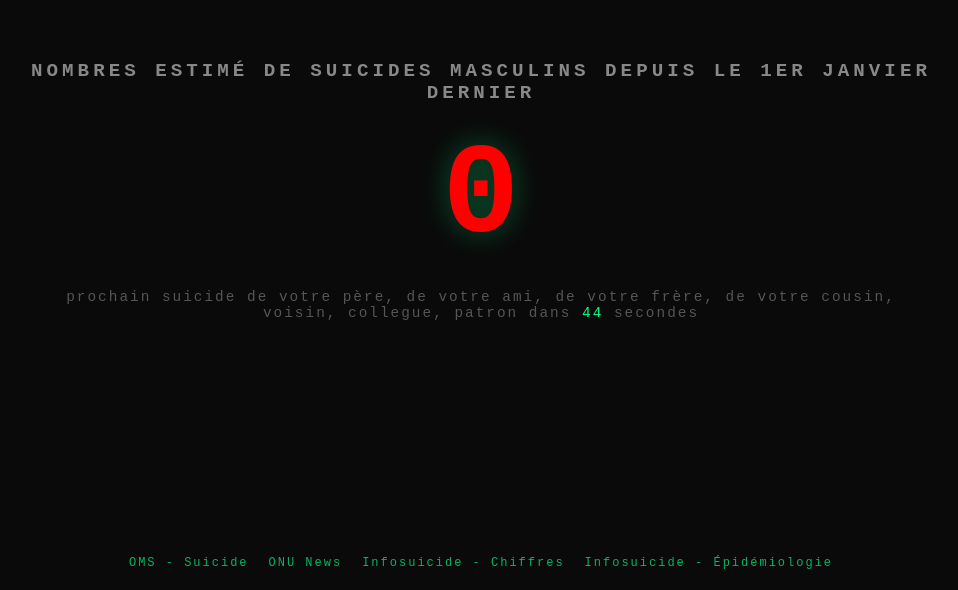
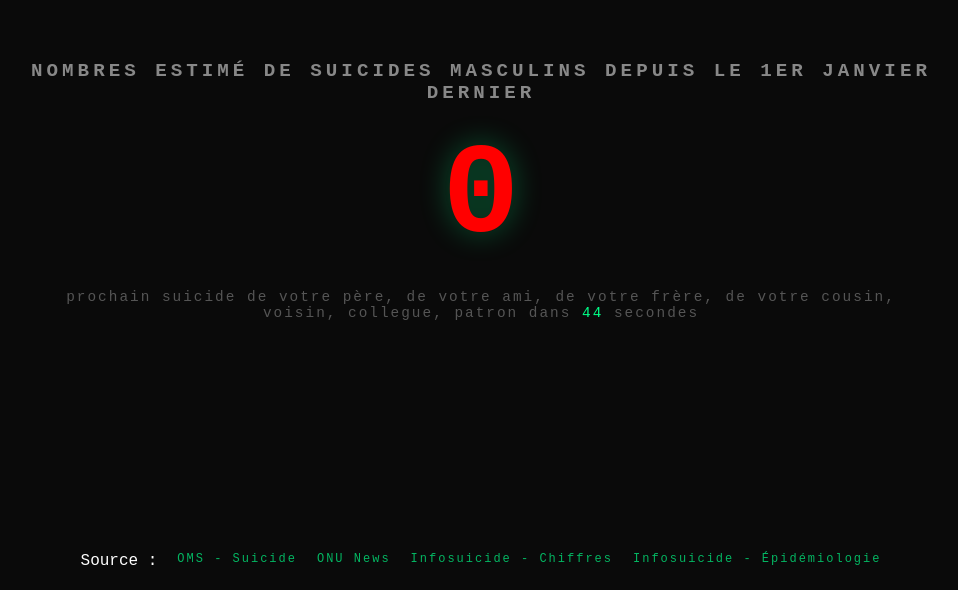
Before and after one commit to Elarass/compteur, a website: page index.html in a window 1280 px wide. Shown: the part 210-800 px from the top of the page, without its empty margins (159-1117 px from the left). Drawn offline with Linux system fonts and the light colour scheme; no server answers.

Commit message:
Add files via upload

```diff
--- a/index.html
+++ b/index.html
@@ -97,6 +97,7 @@
     </div>
 
     <div class="liens">
+	<span class="sources-title">Source :</span>
         <a href="https://www.who.int/fr/news-room/fact-sheets/detail/suicide" target="_blank">OMS - Suicide</a>
         <a href="https://news.un.org/fr/story/2023/09/1138447" target="_blank">ONU News</a>
         <a href="https://www.infosuicide.org/guide/suicide-et-sa-prevention/le-phenomene-suicidaire/quelques-chiffres/" target="_blank">Infosuicide - Chiffres</a>
```
